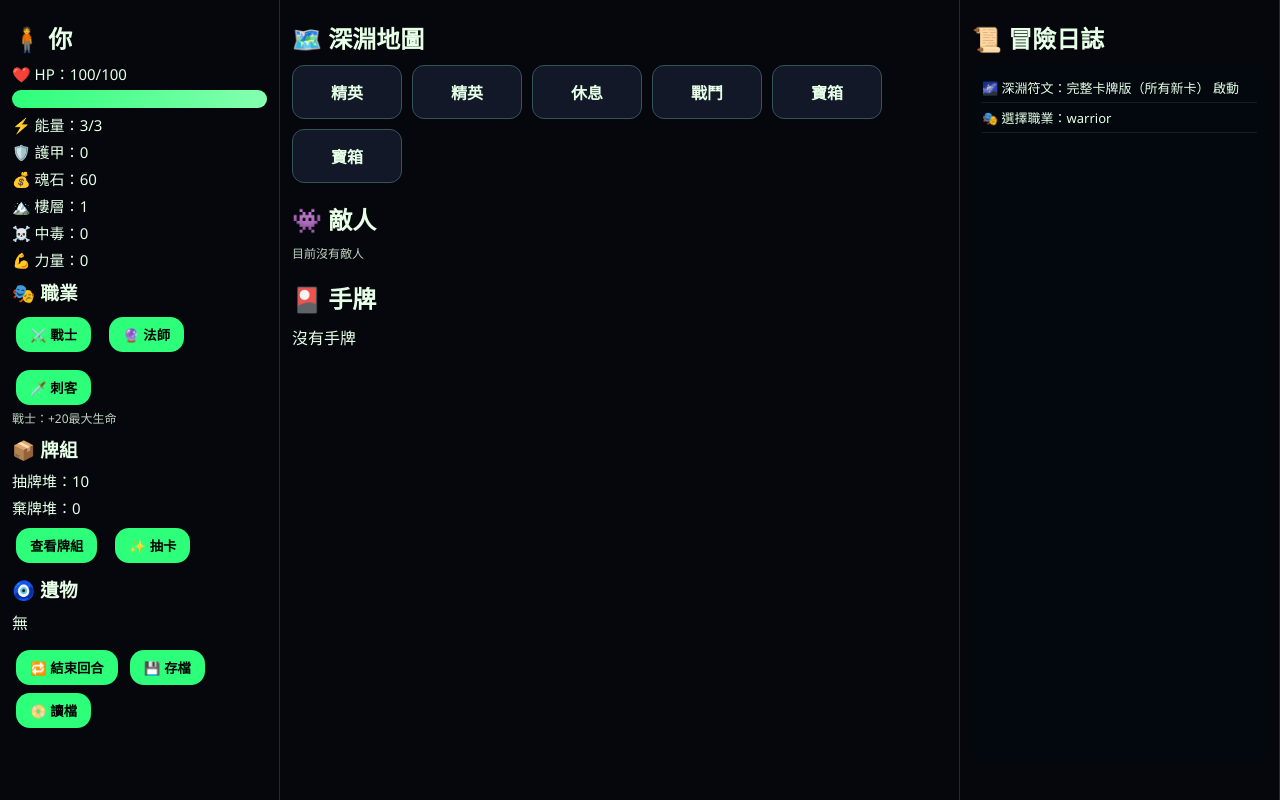
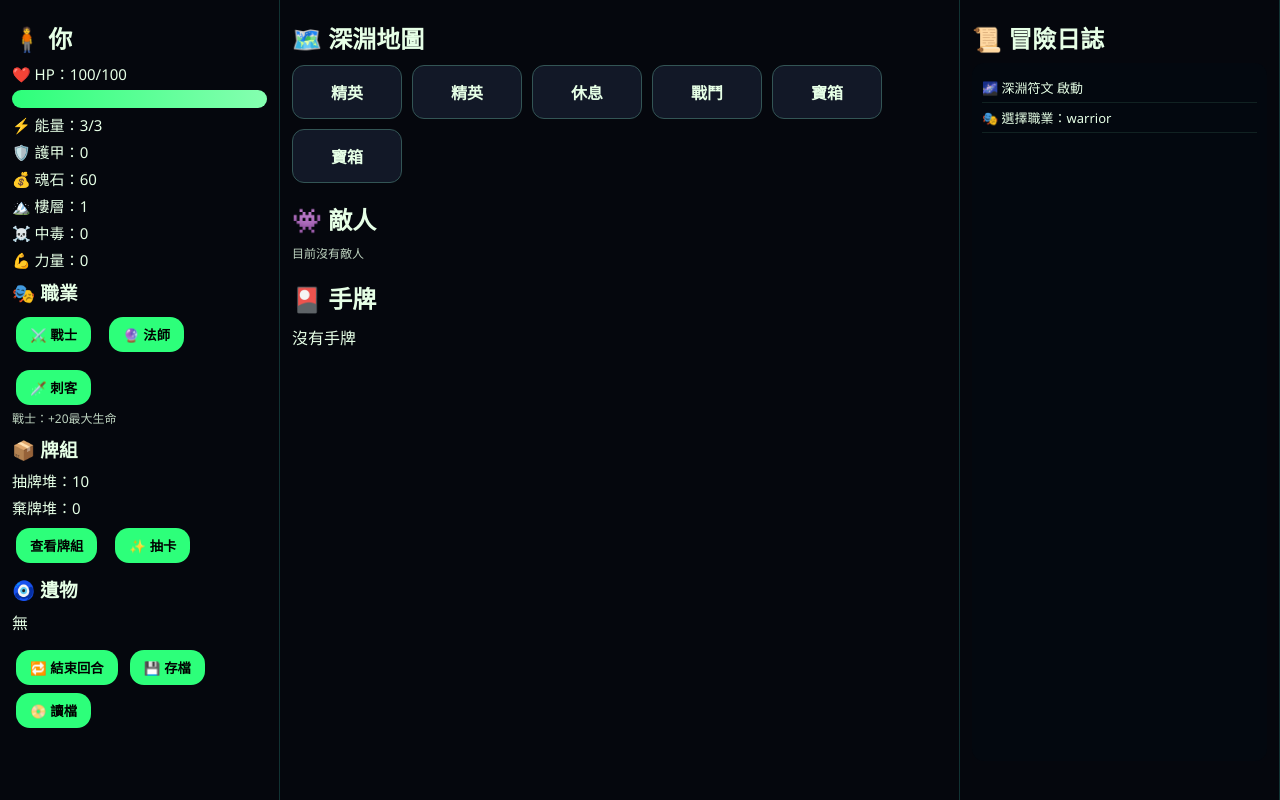
Before and after one commit to hlc114514helan/qauwzilx, a plain HTML site: page index.html in a window 1280 px wide. Drawn offline with Linux system fonts and the light colour scheme.

Commit message:
index.html

```diff
--- a/index.html
+++ b/index.html
@@ -621,7 +621,7 @@ function saveGame(){ localStorage.setItem("abyss_rune_full_version",JSON.stringi
 function loadGame(){ let raw=localStorage.getItem("abyss_rune_full_version"); if(!raw){ log("❌ 沒有存檔"); return; } state=JSON.parse(raw); render(); log("📀 讀取完成"); }
 setJob("warrior");
 render();
-log("🌌 深淵符文：完整卡牌版（所有新卡） 啟動");
+log("🌌 深淵符文 啟動");
 </script>
 </body>
 </html>
```
